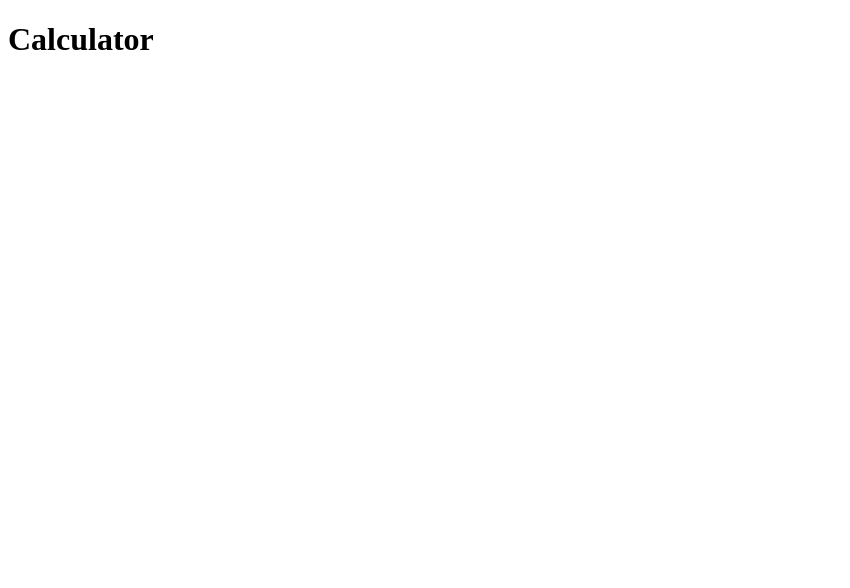
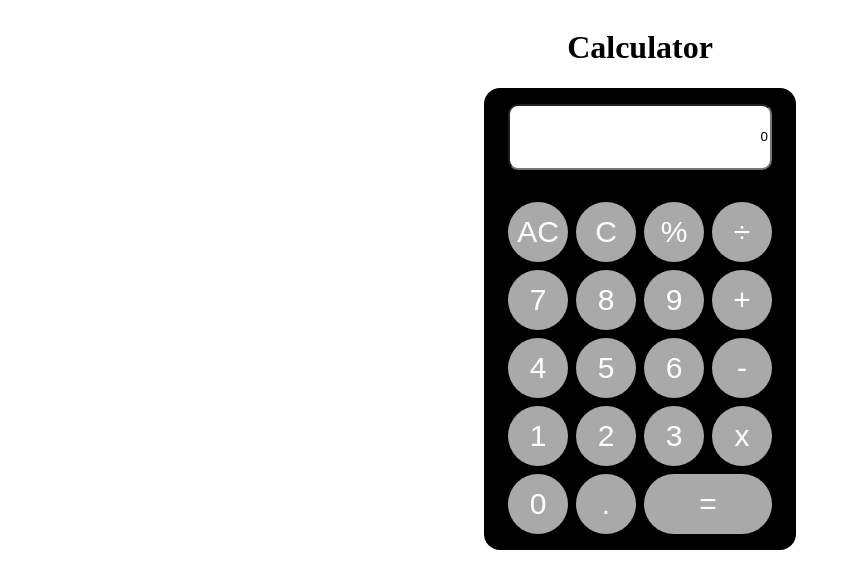
Before and after one commit to Burningstone91/odin-calculator, a plain HTML site: page index.html in a window 1280 px wide. Shown: the whole page, without its empty margins (0-850 px from the left). Drawn offline with Linux system fonts and the light colour scheme.

Commit message:
Add basic UI for the calculator

```diff
--- a/index.html
+++ b/index.html
@@ -9,6 +9,31 @@
 </head>
 <body>
   <h1>Calculator</h1>
-
+  <div class="calculator">
+    <div>
+      <input class="display" value="0" inputmode="decimal">
+    </div>
+    <div class="buttons">
+      <button class="operator">AC</button>
+      <button class="operator">C</button>
+      <button class="operator">%</button>
+      <button class="operator">÷</button>
+      <button class="digit">7</button>
+      <button class="digit">8</button>
+      <button class="digit">9</button>
+      <button class="operator">+</button>
+      <button class="digit">4</button>
+      <button class="digit">5</button>
+      <button class="digit">6</button>
+      <button class="operator">-</button>
+      <button class="digit">1</button>
+      <button class="digit">2</button>
+      <button class="digit">3</button>
+      <button class="operator">x</button>
+      <button class="digit">0</button>
+      <button class="decimal">.</button>
+      <button class="equal">=</button>
+    </div>
+</div>
 </body>
 </html>
--- a/styles.css
+++ b/styles.css
@@ -0,0 +1,47 @@
+body {
+  display: flex;
+  flex-direction: column;
+  align-items: center;
+}
+
+.calculator {
+  display: flex;
+  flex-direction: column;
+  justify-content: center;
+  align-items: center;
+  width: 312px;
+  background: black;
+  border-radius: 16px;
+}
+
+.buttons {
+  display: flex;
+  flex-wrap: wrap;
+  justify-content: center;
+  width: 280px;
+  gap: 8px;
+  padding: 16px;
+}
+
+button {
+  border-radius: 50%;
+  width: 60px;
+  height: 60px;
+  font-size: 30px;
+  background-color: darkgrey;
+  color: white;
+  border-style: none;
+}
+
+button.equal {
+  width: 128px;
+  border-radius: 60px;
+}
+
+.display {
+  height: 60px;
+  width: 256px;
+  border-radius: 10px;
+  text-align: right;
+  margin: 16px;
+}
```
Also changed, not shown: script.js (+5 -5 lines). Lines whose indentation alone changed are shown as unchanged.
